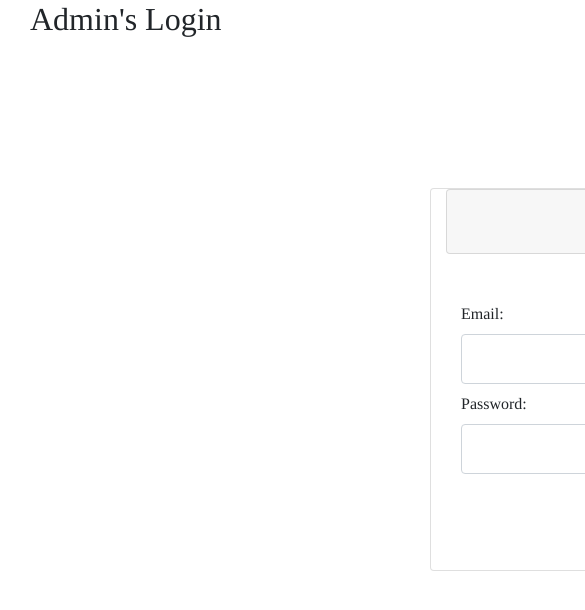
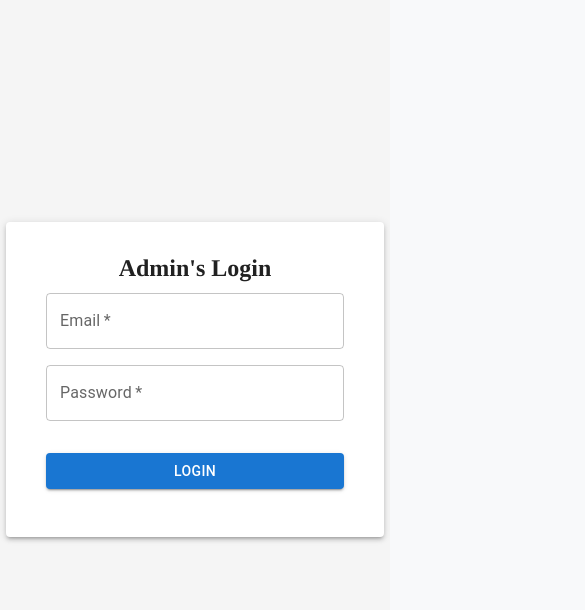
Before and after one commit to KALAIPRIYANpm/Blood-bank, a React (Create React App) app: page /admin in a window 390 px wide. Shown: the top 610 px of the page, 585 px wide, since content can reach past the window. Built offline with nearby package versions, Linux system fonts and the light colour scheme.

Commit message:
feat:login

```diff
--- a/package.json
+++ b/package.json
@@ -3,6 +3,9 @@
   "version": "0.1.0",
   "private": true,
   "dependencies": {
+    "@emotion/react": "^11.14.0",
+    "@emotion/styled": "^11.14.0",
+    "@mui/material": "^6.3.1",
     "@testing-library/jest-dom": "^5.17.0",
     "@testing-library/react": "^13.4.0",
     "@testing-library/user-event": "^13.5.0",
--- a/src/Axios.js
+++ b/src/Axios.js
@@ -1,9 +1,8 @@
 import axios from "axios";
 const url="http://localhost:1234"
 
-
-export const AdminRecords=async(empId)=>{
-    const res=await axios.get(`${url}/view`)
-    console.log(res.data.rows)
-    return res
-}
+export const AdminRecords = async () => {
+    const res = await axios.get(`${url}/view`);
+    console.log(res.data); // Check the response structure here
+    return res.data; // Return the data directly
+};
--- a/src/Route.js
+++ b/src/Route.js
@@ -10,7 +10,6 @@ import Admin from "./admin"
 const RouterPath=()=>{
     return(
         <BrowserRouter>
-
         <Routes>
             <Route path="/" element={<LandingPage/>}/>
             <Route path="/donor" element={<Donor/>}/>
--- /dev/null
+++ b/src/admin.css
@@ -0,0 +1,3 @@
+*{
+    margin: 0;
+}
--- a/src/admin.js
+++ b/src/admin.js
@@ -1,49 +1,67 @@
-import React from 'react'
-import { useEffect,useState } from 'react'
-import { AdminRecords } from './Axios'
+import React from 'react';
+import { useEffect, useState } from 'react';
+import { AdminRecords } from './Axios';
+import './admin.css';
+
+const Admin = () => {
+    const [adminrecs, setAdminRecs] = useState([]);
+
+    useEffect(() => {
+        fetchAdminRecords();
+    }, []);
 
 
-const Admin = () => {
-    const [adminrecs,setadminrecs]=useState([])
-useEffect(()=>{
-   fetchAdminRecords()
-},[])
-
-const fetchAdminRecords=async()=>{
-    try{
-        const temp = await AdminRecords()
-        console.log(temp.data)
-        // alert(temp.data);
-        // alert(JSON.stringify(temp.data));
-    setadminrecs(temp.data)
-    }
-    catch(e){
+    const fetchAdminRecords = async () => {
+        try {
+            const temp = await AdminRecords();
+            // console.log("fetched records :",temp);
+            setAdminRecs(temp.rows || []);
+        } catch (e) {
             console.log(e);
         }
-}
+    };
+
 
     return (
         <>
-    <div style={{fontFamily:"sans-serif"}} >
-    <link href="https://maxcdn.bootstrapcdn.com/bootstrap/4.5.2/css/bootstrap.min.css" rel="stylesheet"/>
+            <div style={{ fontFamily: 'sans-serif' }}>
+                <link
+                    href="https://maxcdn.bootstrapcdn.com/bootstrap/4.5.2/css/bootstrap.min.css"
+                    rel="stylesheet"
+                />
+
 
                 <div>
-         <table className='table table-striped mt-5'>
-          <thead className='table table-hover '>
-          <tr>
-                            <th><h3>S.no</h3></th>
-                            <th><h3>Name</h3></th>
-                            <th><h3>Contact</h3></th>
-                            <th><h3>Age</h3></th>
-                            <th><h3>Blood Group</h3></th>
-                            <th><h3>Previous Donation</h3></th>
-                            <th><h3>Address</h3></th>
+                    <table className="table table-striped  col-md-12 col-sm-0">
+                        <thead className="table table-hover">
+                            <tr style={{backgroundColor:"grey"}}>
+                                <th>
+                                    <h3>S.no</h3>
+                                </th>
+                                <th>
+                                    <h3>Name</h3>
+                                </th>
+                                <th>
+                                    <h3>Contact</h3>
+                                </th>
+                                <th>
+                                    <h3>Age</h3>
+                                </th>
+                                <th>
+                                    <h3>Blood Group</h3>
+                                </th>
+                                <th>
+                                    <h3>Previous Donation</h3>
+                                </th>
+                                <th>
+                                    <h3>Address</h3>
+                                </th>
                             </tr>
-          {
-                        adminrecs.length>0?
-                        adminrecs.map((val)=>(
-                            // adminrecs(temp.data)
-                            <tr>
+                        </thead>
+                        <tbody>
+                            {adminrecs.length > 0 ? (
+                                adminrecs.map((val, index) => (
+                                    <tr key={index}>
                                         <td>{val.s_no}</td>
                                         <td>{val.name}</td>
                                         <td>{val.contact}</td>
@@ -53,20 +71,17 @@ const fetchAdminRecords=async()=>{
                                         <td>{val.address}</td>
                                     </tr>
                                 ))
-                        :
+                            ) : (
                                 <tr>
-                           No Records
+                                    <td colSpan="7">No Records</td>
                                 </tr>
-                    }
-          </thead>
+                            )}
+                        </tbody>
                     </table>
                 </div>
-
-
             </div>
         </>
-  )
-}
-
+    );
+};
 
 export default Admin;
--- a/src/form.js
+++ b/src/form.js
@@ -15,8 +15,6 @@ const Donor= () => {
     "address": ''
   });
 
-
-
   const handleChange = (e) => {
     setFormData((old)=>({
       ...old,
@@ -29,6 +27,7 @@ const Donor= () => {
     try {
       await axios.post('http://localhost:1234/send', formData);
         setFormData({
+     "s_no":'',
     "name": '',
     "contact": '',
     "age": '',
@@ -37,14 +36,15 @@ const Donor= () => {
     "address": ''
         })
     } catch (error) {
-      console.error(error);
-      // alert(error)
+      console.error("Axios error:", error.response?.data || error.message);
+      alert("Error occurred: " + (error.response?.data?.error || error.message));
     }
   };
 
 
   const cancleRequest=async(e)=>{
     setFormData({
+      "s_no":'',
     "name": '',
     "contact": '',
     "age": '',
--- a/src/loginpage.js
+++ b/src/loginpage.js
@@ -1,12 +1,14 @@
 import React, { useState } from 'react';
 import { useNavigate } from 'react-router-dom';
 import './loginpage.css';
+import { Box, Card, CardContent, Typography, TextField, Button } from '@mui/material';
+
+
 
 function Login() {
   const [id, setId] = useState('');
   const [password, setPassword] = useState('');
   const navigate = useNavigate();
-
   const handleLogin = (e) => {
     e.preventDefault();
     if (id === 'kalaipriyan7777@gmail.com' && password === 'kalai@2005') {
@@ -16,30 +18,70 @@ function Login() {
     }
   };
 
+
+
   return (
     <body style={{fontFamily:"times"}} className='col-md-12'>
     <div className='col-md-12'>
 
-    {/* ,background: 'linear-gradient(to right, white, red)' */}
+    {/* <link
+                    href="https://maxcdn.bootstrapcdn.com/bootstrap/4.5.2/css/bootstrap.min.css"
+                    rel="stylesheet"
+                // /> */}
 
-        <h2>Admin's Login</h2>
-    <div  style={{marginLeft:"400px",marginTop:"150px"}} className='card col-md-4'>
-        <link href="https://maxcdn.bootstrapcdn.com/bootstrap/4.5.2/css/bootstrap.min.css" rel="stylesheet"/>
+        <Box
+      display="flex"
+      justifyContent="center"
+      alignItems="center"
+      minHeight="90vh"
+      sx={{ backgroundColor: '#f5f5f5' }}
+    >
+      <Card sx={{ width: 330, padding: 3, boxShadow: 3 }}>
+        <CardContent>
+          <Typography sx={{marginTop:"-10px"}} variant="h5" style={{fontFamily:"times"}} component="div" gutterBottom align="center">
+            <b>Admin's Login</b>
+          </Typography>
+          <Box
+            component="form"
+            sx={{
+              '& .MuiTextField-root': { marginBottom: 2 },
+            }}
+            noValidate
+            autoComplete="off"
+          >
+            <TextField
+              fullWidth
+              label="Email"
+              variant="outlined"
+              type="email"
+              onChange={(e)=>setId(e.target.value)}
+              value={id}
+              required
+            />
+            <TextField
+              fullWidth
+              label="Password"
+              variant="outlined"
+              type="password"
+              // placeholder='password'
+              onChange={(event)=>setPassword(event.target.value)}
+              value={password}
+              required
+            />
+            <Button
+              fullWidth
+              variant="contained"
+              color="primary"
+              sx={{ marginTop: 2 }}
+              onClick={handleLogin}
 
-      <h2 style={{paddingLeft:"150px"}} className='card card-header'>Login</h2>
-      <form onSubmit={handleLogin}>
-        <div  className='col-md-9 mt-5 '>
-          <label>Email:</label>
-          <input style={{width:"350px",height:"50px"}} className='form form-control'  type="text" value={id} onChange={(e) => setId(e.target.value)} />
-        </div>
-        <div className='col-md-9 mt-2'>
-          <label>Password: </label>
-          <input style={{marginBottom:"25px",width:"350px",height:"50px"}} type="password" className='form form-control' value={password} onChange={(e) => setPassword(e.target.value)} />
-        </div>
-        <button style={{marginLeft:"150px",marginBottom:"25px",marginTop:"25px"}} type="submit" className='btn btn-danger  mt-2'>Login</button>
-      </form>
-    </div>
-
+            >
+              Login
+            </Button>
+          </Box>
+        </CardContent>
+      </Card>
+    </Box>
 
     </div>
 
```
Also changed, not shown: src/App.js (+0 -7 lines), 1 other file (tests, documents, lock files or other folders). Lines whose indentation alone changed are shown as unchanged.
